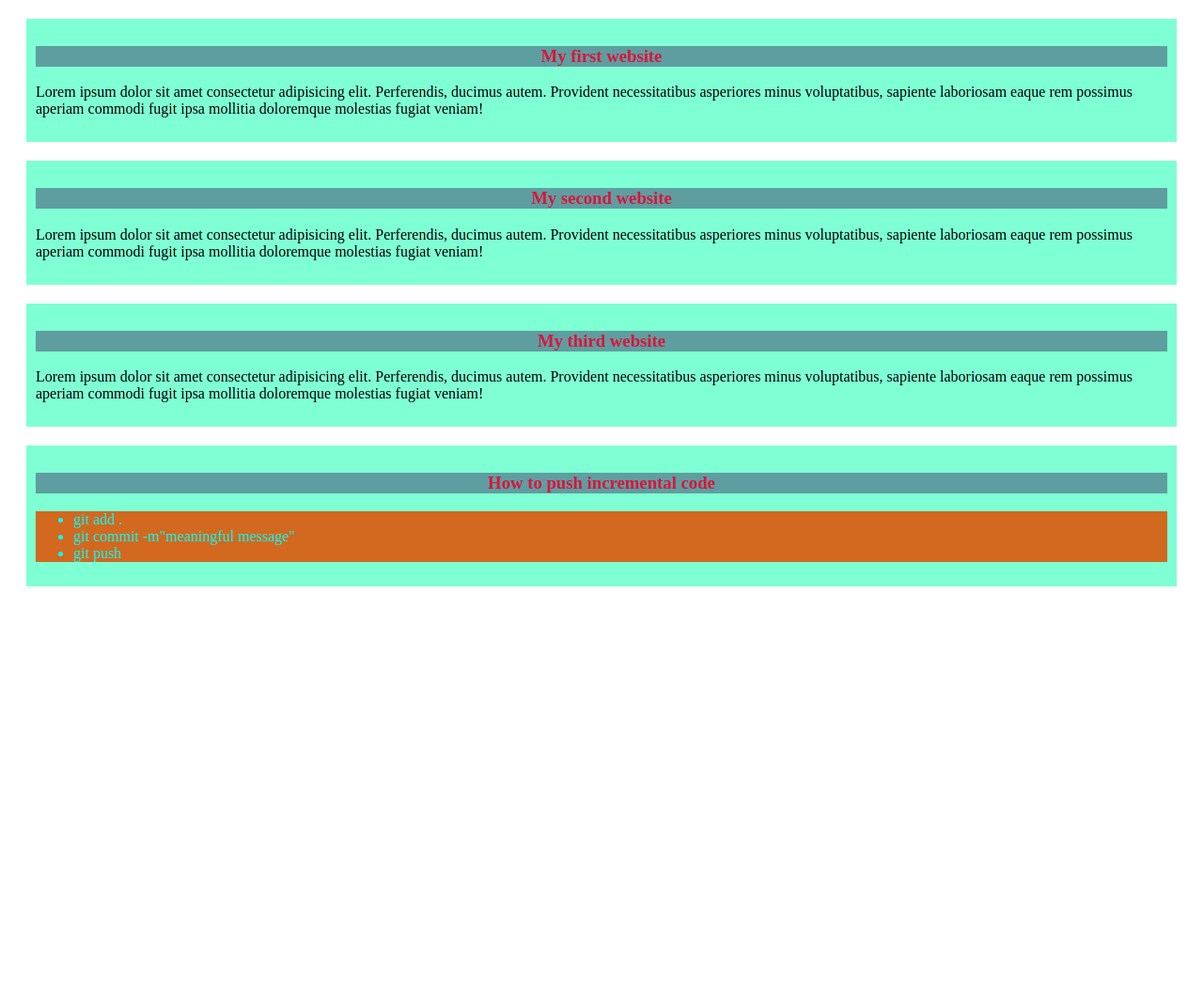
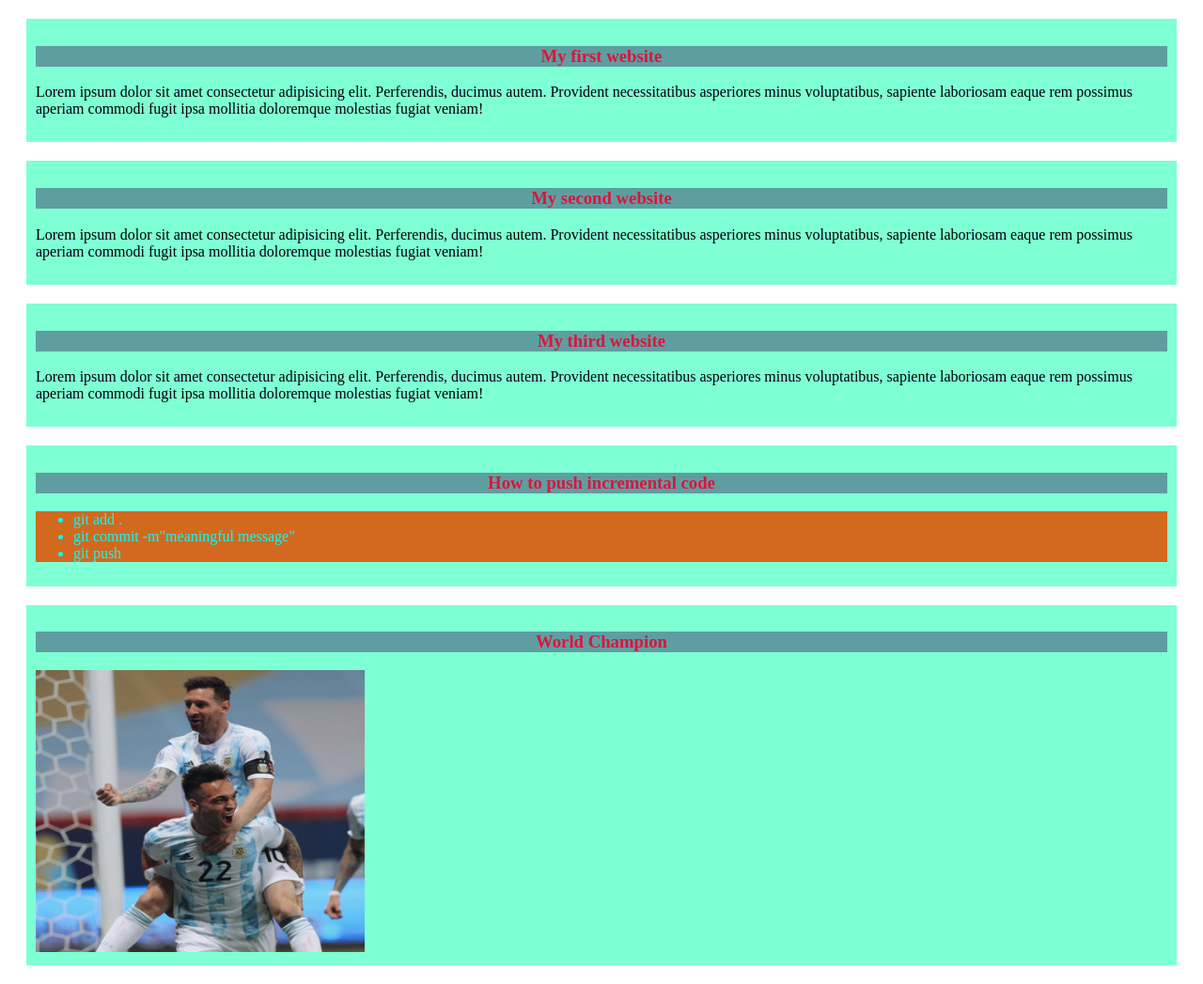
Before and after one commit to salehahmed999/my-first-github-repo, a plain HTML site: page index.html in a window 1280 px wide. Shown: the whole page at 94% size. Before the commit the page ends 800 px from the top, so only its background shows below. Drawn offline with Linux system fonts and the light colour scheme.

Commit message:
added world champion image

```diff
--- a/index.html
+++ b/index.html
@@ -46,5 +46,9 @@
               <li>git push</li>
            </ul>
      </div>
+     <div class="messi">
+          <h3>World Champion</h3>
+          <img src="images/m&l.jpg" alt="" height="300px" width="350px">
+     </div>
 </body>
 </html>
```
Also changed, not shown: images/m&l.jpg (added).
